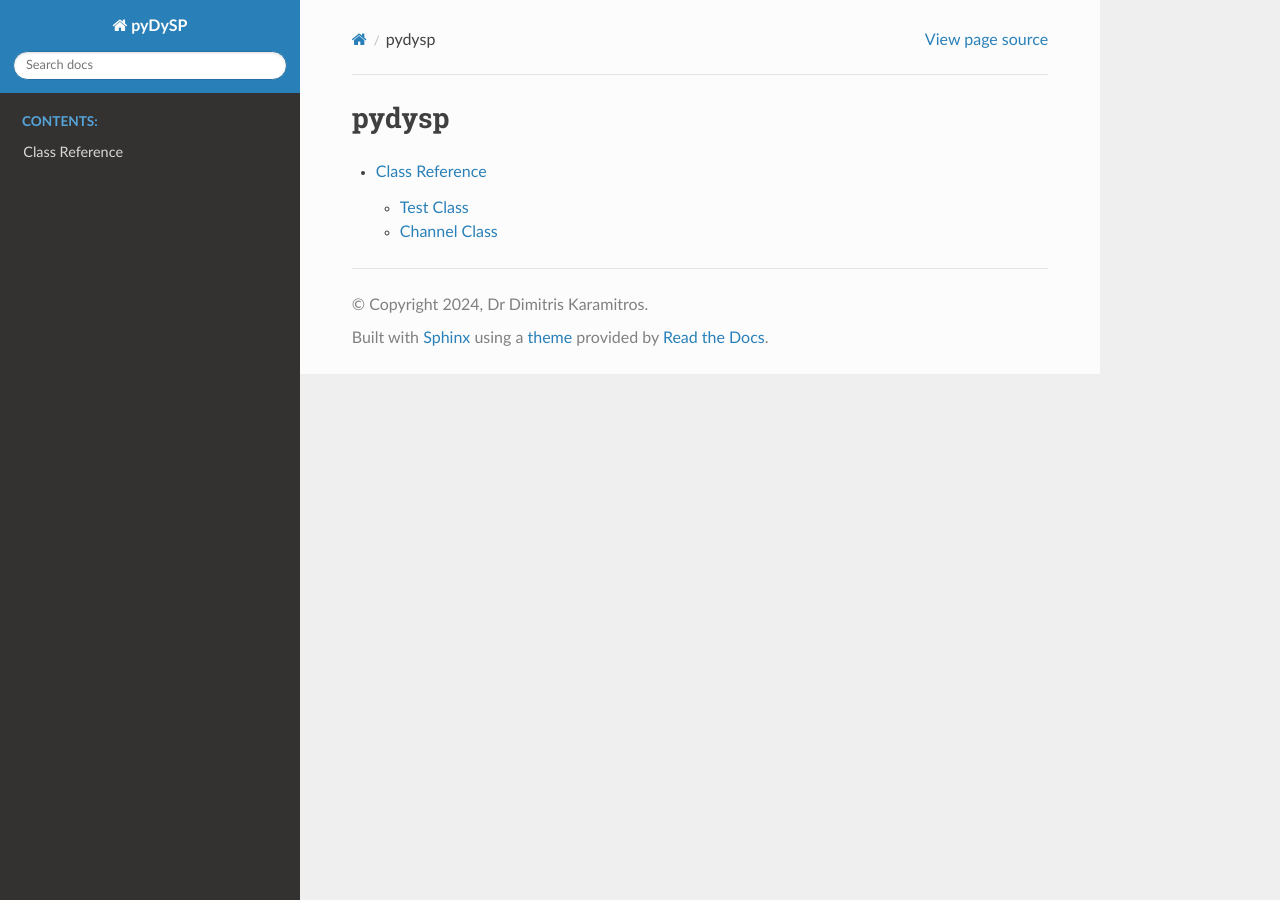
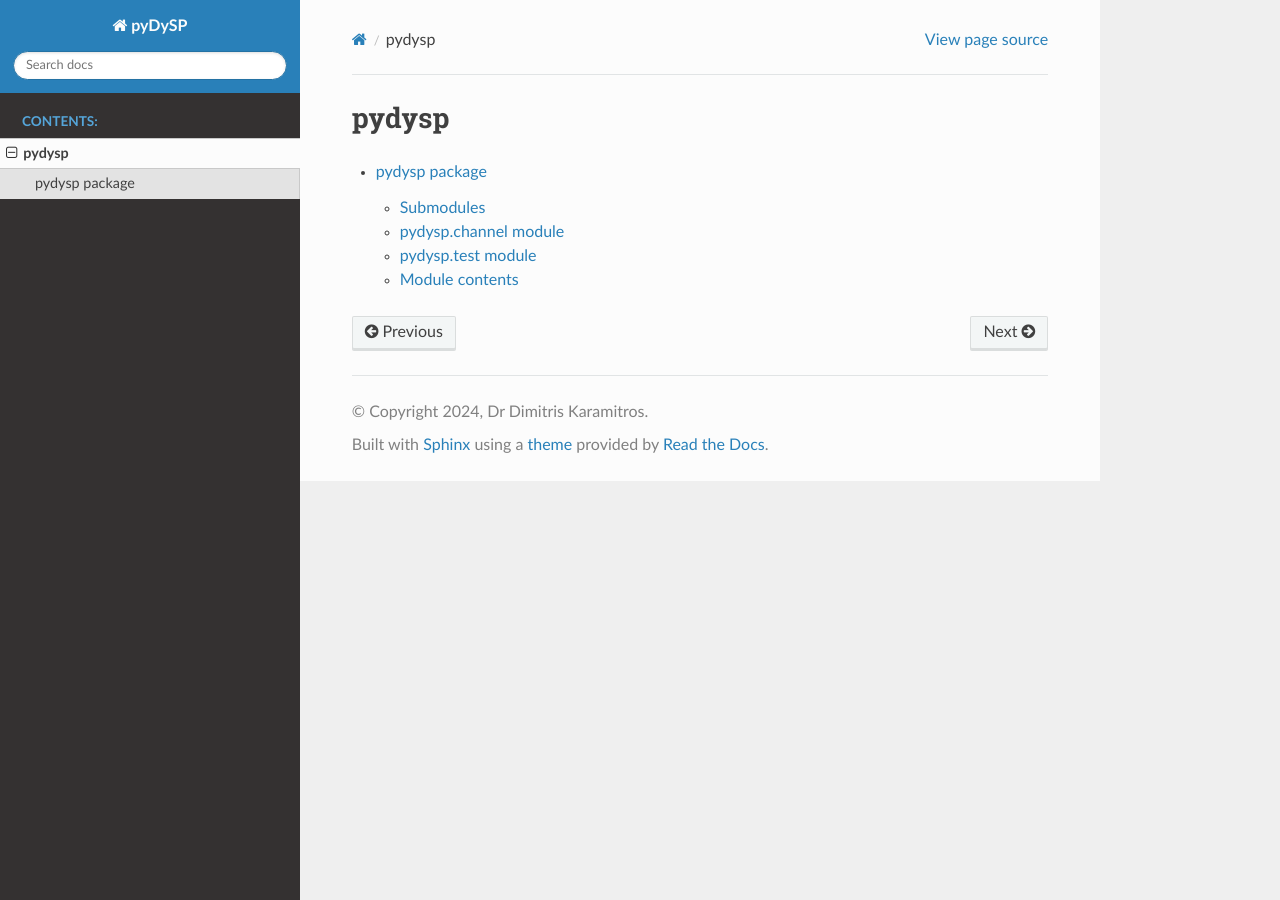
Before and after one commit to dkaramitros/pyDySP, a Sphinx documentation site: the page built from docs/source/modules.rst, in a window 1280 px wide. Built offline with Sphinx 7.4.7 and the Read the Docs theme 2.0.0, drawn with Linux system fonts in a browser that asks for light colours.

Commit message:
docs fix

```diff
--- a/docs/source/index.rst
+++ b/docs/source/index.rst
@@ -10,7 +10,7 @@ Welcome to pyDySP's documentation!
    :maxdepth: 2
    :caption: Contents:
 
-   pydysp
+   modules
 
 Indices and tables
 ==================
--- a/docs/source/pydysp.rst
+++ b/docs/source/pydysp.rst
@@ -1,18 +1,29 @@
-Class Reference
-===============
+pydysp package
+==============
 
-Test Class
+Submodules
 ----------
+
+pydysp.channel module
+---------------------
+
+.. automodule:: pydysp.channel
+   :members:
+   :undoc-members:
+   :show-inheritance:
+
+pydysp.test module
+------------------
 
 .. automodule:: pydysp.test
    :members:
    :undoc-members:
    :show-inheritance:
 
-Channel Class
--------------
+Module contents
+---------------
 
-.. automodule:: pydysp.channel
+.. automodule:: pydysp
    :members:
    :undoc-members:
    :show-inheritance:
```
Also changed, not shown: 2 other files.
